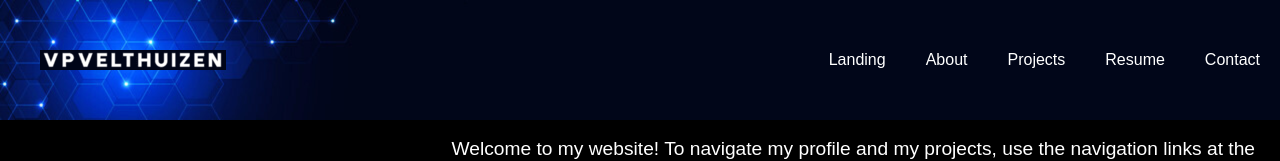
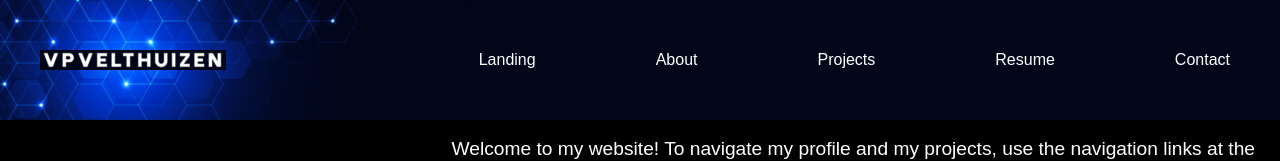
Before and after one commit to VPVelthuizen/VPVelthuizen, a React (Vite) app: page / in a window 1280 px wide. Shown: the top 161 px of the page. Built offline with nearby package versions, Linux system fonts and the light colour scheme.

Commit message:
added router to change pages

```diff
--- a/package.json
+++ b/package.json
@@ -13,7 +13,7 @@
     "@tailwindcss/vite": "^4.0.12",
     "react": "^18.3.1",
     "react-dom": "^18.3.1",
-    "react-router-dom": "^7.1.1",
+    "react-router-dom": "^7.5.2",
     "tailwindcss": "^4.0.12"
   },
   "devDependencies": {
--- a/src/App.jsx
+++ b/src/App.jsx
@@ -2,6 +2,9 @@ import { useState } from 'react'
 import './App.css'
 import Landing from './pages/landing'
 import About from './pages/about'
+import Projects from './pages/projects'
+import Resume from './pages/resume'
+import Contact from './pages/contact'
 import { BrowserRouter, Routes, Route, Link } from 'react-router-dom';
 
 function App() {
@@ -10,7 +13,9 @@ function App() {
       <Routes>
         <Route path="/" element={<Landing />} />
         <Route path="/about" element={<About />} />
-
+        <Route path="/projects" element={<Projects />} />
+        <Route path="/resume" element={<Resume />} />
+        <Route path="/contact" element={<Contact />} />
       </Routes>
     </BrowserRouter>
   );
--- a/src/components/header/header.jsx
+++ b/src/components/header/header.jsx
@@ -3,6 +3,8 @@ import './header.css';
 import headerBackground from '../../assets/hexes.png';
 import headerBackground2 from '../../assets/hexesSmall.png';
 import VPVelthuizen from '../../assets/VPVelthuizen.png';
+// Link will be used to allow us to jump with react router without reloading the whole page
+import { Link } from 'react-router-dom';
 
 const Header = () => {
     const [windowWidth, setWindowWidth] = React.useState(window.innerWidth);
@@ -20,13 +22,11 @@ const Header = () => {
             </div>
             <img src={VPVelthuizen} className="logo" alt="VPVelthuizen logo"></img>
             <nav className="navigation">
-                <ul>
-                    <li>Landing</li>
-                    <li>About</li>
-                    <li>Projects</li>
-                    <li>Resume</li>
-                    <li>Contact</li>
-                </ul>
+                <Link to="/">Landing</Link>
+                <Link to="/about">About</Link>
+                <Link to="/projects">Projects</Link>
+                <Link to="/resume">Resume</Link>
+                <Link to="/contact">Contact</Link>
             </nav>
         </header>
     );
```
